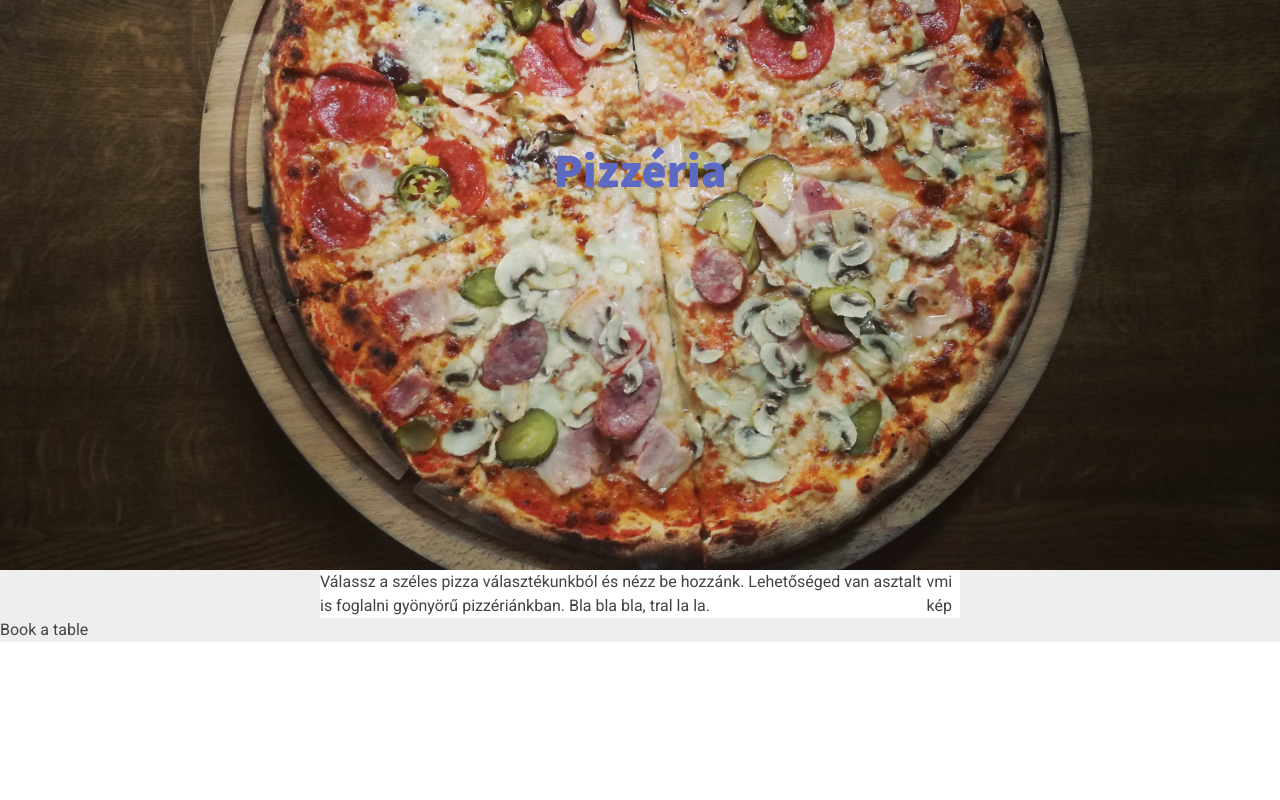
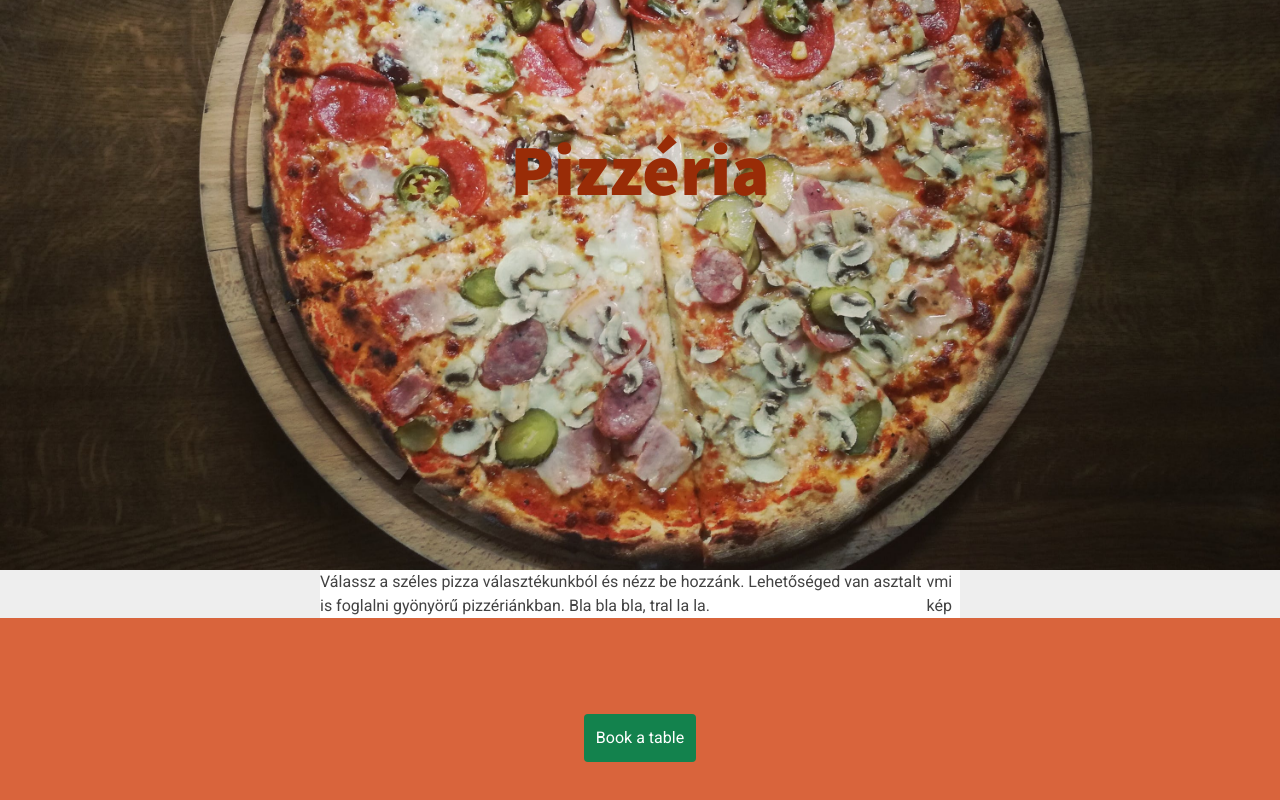
Before and after one commit to sz-sebestyen/pizza, a React app in the folder frontend/: page / in a window 1280 px wide. Shown: the part 230-1030 px from the top of the page. Before the commit the page ends 872 px from the top, so only its background shows below. Built offline with nearby package versions, Linux system fonts and the light colour scheme; no server answers.

Commit message:
Change colors

```diff
--- a/frontend/src/components/BookButton/BookButton.jsx
+++ b/frontend/src/components/BookButton/BookButton.jsx
@@ -1,7 +1,16 @@
 import React from "react";
 
 function BookButton({ setIsBooking }) {
-  return <button onClick={() => setIsBooking(true)}>Book a table</button>;
+  return (
+    <div className="flex justify-center p-24 bg-primary-light">
+      <button
+        className="bg-secondary active:bg-secondary-dark hover:bg-secondary-dark text-white p-3 rounded"
+        onClick={() => setIsBooking(true)}
+      >
+        Book a table
+      </button>
+    </div>
+  );
 }
 
 export default BookButton;
--- a/frontend/src/components/BookForm/BookForm.jsx
+++ b/frontend/src/components/BookForm/BookForm.jsx
@@ -29,7 +29,7 @@ function BookForm({ setIsBooking }) {
   ].reduce((acc, cur) => acc && cur);
 
   return (
-    <div>
+    <div className="fixed inset-0 bg-white">
       <ScreenShadow {...{ setIsBooking }} />
 
       <div>
--- a/frontend/src/components/BookForm/Submit.jsx
+++ b/frontend/src/components/BookForm/Submit.jsx
@@ -32,7 +32,11 @@ function Submit({ form, disabled }) {
   };
 
   return (
-    <button disabled={disabled && fetching && !success} onClick={send}>
+    <button
+      className="bg-secondary active:bg-secondary-dark hover:bg-secondary-dark text-white p-3 rounded"
+      disabled={disabled || fetching || success}
+      onClick={send}
+    >
       {success ? "Success" : "I book the table"}
     </button>
   );
--- a/frontend/src/components/FrontPage/Title.jsx
+++ b/frontend/src/components/FrontPage/Title.jsx
@@ -2,7 +2,9 @@ import React from "react";
 
 function Title() {
   return (
-    <div className="text-5xl font-source-sans-pro text-primary">Pizzéria</div>
+    <div className="text-7xl font-source-sans-pro text-primary-dark">
+      Pizzéria
+    </div>
   );
 }
 
--- a/frontend/tailwind.config.js
+++ b/frontend/tailwind.config.js
@@ -5,14 +5,14 @@ module.exports = {
     extend: {
       colors: {
         primary: {
-          light: "#b3bcf5",
-          DEFAULT: "#5c6ac4",
-          dark: "#202e78",
+          light: "#D9643C",
+          DEFAULT: "#BA441B",
+          dark: "#992C07",
         },
         secondary: {
-          light: "#b3bcf5",
-          DEFAULT: "#5c6ac4",
-          dark: "#202e78",
+          light: "#2A9763",
+          DEFAULT: "#13824D",
+          dark: "#056A39",
         },
         easy: "#eee",
         dark: "#434343",
```
